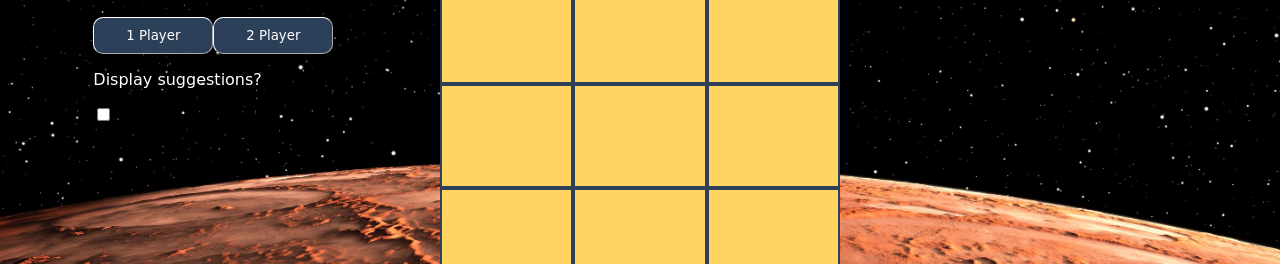
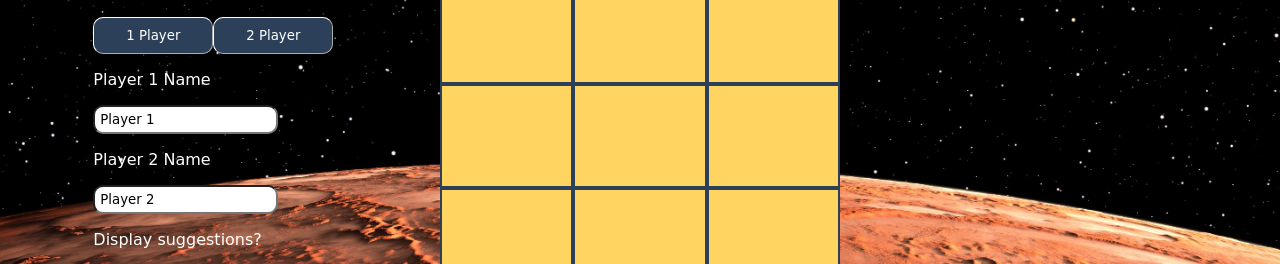
Before and after one commit to relaxedcoder/Mars-Colonization-Program, a React (Create React App) app: page / in a window 1280 px wide. Both pictures are taken after a click on the button "2 Player". Shown: the part 256-520 px from the top of the page. Built offline with nearby package versions, Linux system fonts and the light colour scheme.

Commit message:
Added option for changing players name in 2 Player mode

```diff
--- a/src/App.css
+++ b/src/App.css
@@ -37,6 +37,12 @@ p {
     align-items: center;
 }
 
+.inputname {
+    border-radius: 10px;
+    padding: 5px;
+    outline: 0;
+}
+
 #game {
     display: flex;
     flex: 1;
--- a/src/App.js
+++ b/src/App.js
@@ -62,6 +62,7 @@ export default () => {
             }
             else setBestMove(generateBestMove(board, moves, false))
         }
+        // eslint-disable-next-line
     }, [board, moves, difficulty, numPlayers, p1Name, p2Name])
 
     /* Restart Game */
@@ -117,6 +118,24 @@ export default () => {
                                 value={difficulty}
                                 onChange={event => setDifficulty(event.target.value)} />
                         </label>}
+                        {numPlayers === 2 && <label>
+                            <p>Player 1 Name</p>
+                            <input
+                                type='text'
+                                className='inputname'
+                                value={p1Name}
+                                onChange={event => setP1Name(event.target.value)}
+                            />
+                        </label>}
+                        {numPlayers === 2 && <label>
+                            <p>Player 2 Name</p>
+                            <input
+                                type='text'
+                                className='inputname'
+                                value={p2Name}
+                                onChange={event => setP2Name(event.target.value)}
+                            />
+                        </label>}
                         <div>
                             <label>
                                 <p>Display suggestions?</p>
```
